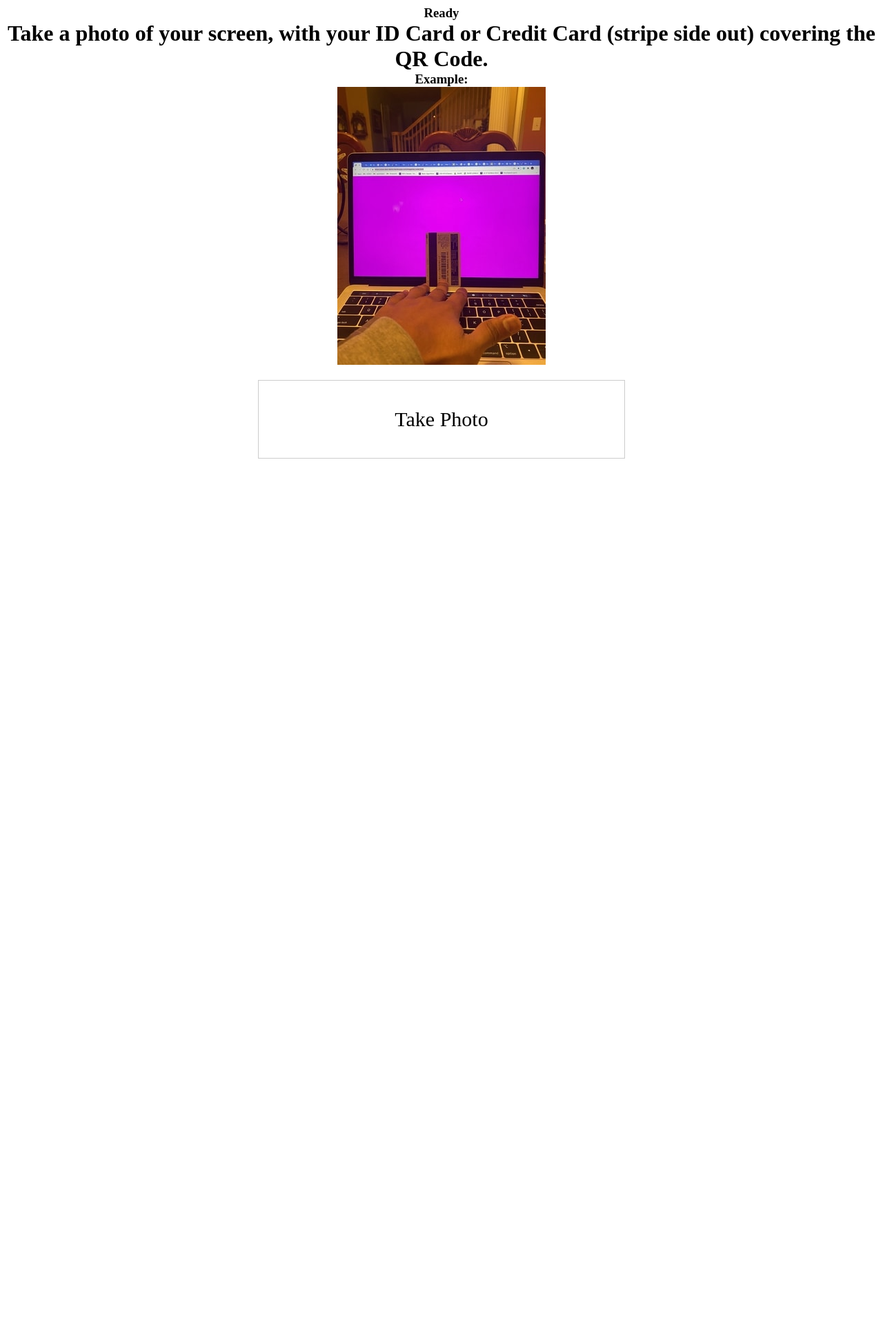
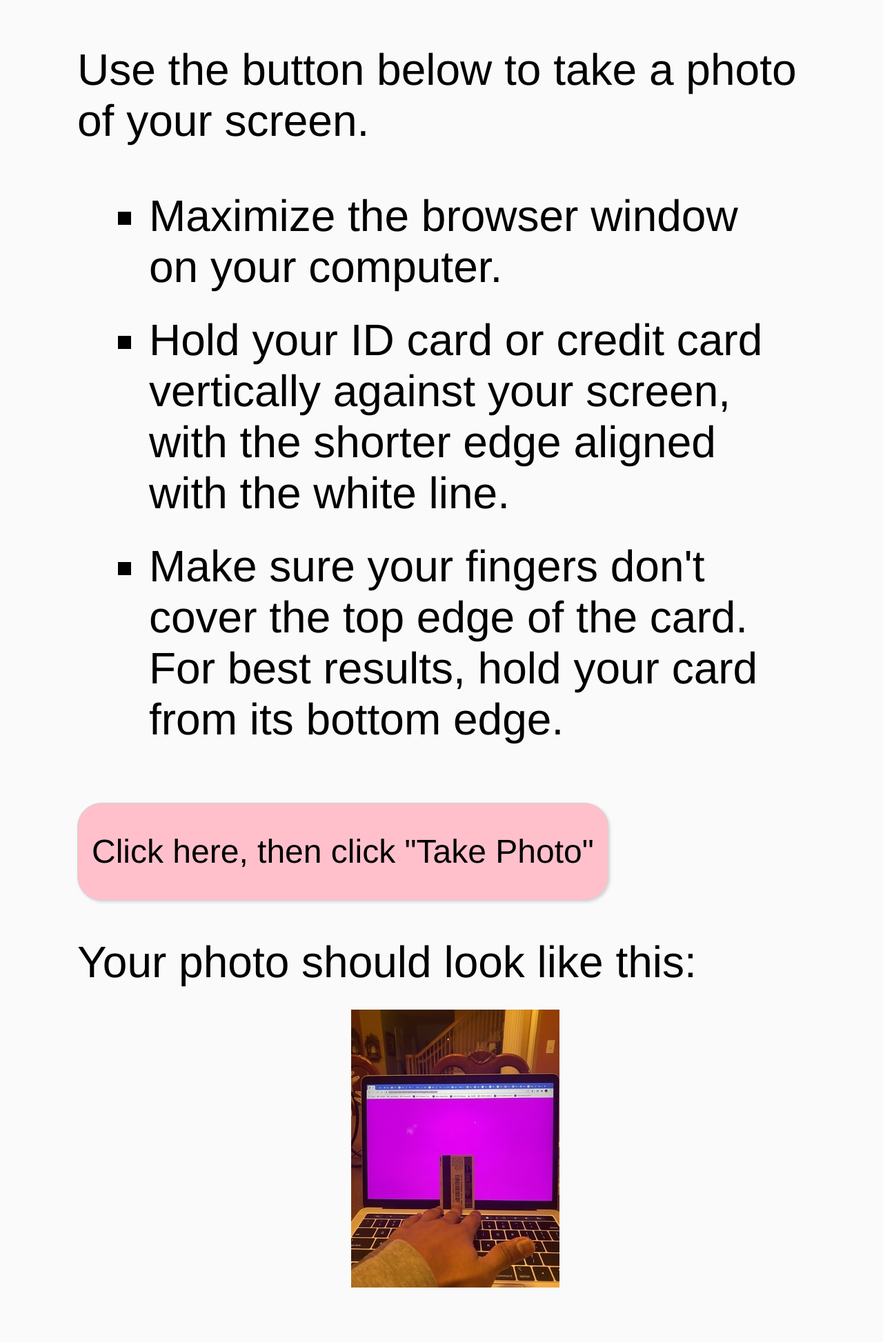
Before and after one commit to rdas1/size_dist_demo, a PHP site: page /index.html in a window 1280 px wide. Shown: the top 1946 px of the page at 69% size. Before the commit the page ends 665 px from the top, so only its background shows below. Run offline with PHP 8.4, Linux system fonts and the light colour scheme; a map, chart or similar area stays blank; some libraries are stand-ins or nearby versions.

Commit message:
updated mobile UI, added line for card placement on computer screen, began debugging distance NaN error (reporting distance calculation parameters in a browser alert)

```diff
--- a/index.html
+++ b/index.html
@@ -6,29 +6,47 @@
 	<link rel="stylesheet" href="style.css">
 </head>
 <body>
-	<h3 id="status">Loading...</h3>
-	<h1 class="instructions">Take a photo of your screen, with your ID Card or Credit Card (stripe side out) covering the QR Code.</h1>
-	<h3 class="instructions">Example:</h3>
+	<h3 id="status">Loading OpenCV...</h3>
+	<ul class="instructionsList">
+		<li style="list-style:none;"><span>Use the button below to take a photo of your screen.</span>
+			<ul class="instructionsList">
+				<li><span>Maximize the browser window on your computer.</span></li>
+				<li><span>Hold your ID card or credit card vertically against your screen, with the shorter edge aligned with the white line.</span></li>
+				<li><span>Make sure your fingers don't cover the top edge of the card. For best results, hold your card from its bottom edge.</span></li>
+			</ul>
+		</li>
+		<li style="list-style:none;">
+			<label class="custom-file-upload">
+				<input type="file" id="fileInput" name="file" accept="image/*"/>
+				Click here, then click "Take Photo"
+			</label>
+		</li>
+		<li style="list-style: none;">
+			Your photo should look like this:
+				<li style="list-style: none; text-align: center"><img id="example" src="public/example.JPG"/></li>
+		</li>
+	</ul>
+
 	<div>
 		<div class="inputoutput">
-
-			<img id="example" src="public/example.JPG"/>
 			<img id="imageSrc" style="display: none"/>
-			<br><br>
-			<label class="custom-file-upload">
-				<input type="file" id="fileInput" name="file" accept="image/*" size=60/>
-				Take Photo
-			</label>
-		</div>
-
-		<div class="inputoutput">
 			<canvas id="canvasOutput" ></canvas>
 			<canvas id="canvasOutput2" ></canvas>
 			<div class="caption"></div>
 
 		</div>
+	</div>
 
+	<div style="display:none;">
+		<h5>Results:</h5>
+		<ul>
+			<li>Screen Height:</li>
+			<li>Screen Width:</li>
+			<li>Screen Diagonal:</li>
+			<li>Viewing Distance:</li>
+		</ul>
 	</div>
+
 	<script src="https://unpkg.com/exifr@2.1.3/index.js"></script>
 	<script type="text/javascript">
 
@@ -194,7 +212,12 @@
 
 			let pointA = new cv.Point(screenBoundingRect.x, screenBoundingRect.y);
 			let pointB = new cv.Point(screenBoundingRect.x + screenBoundingRect.width, screenBoundingRect.y + screenBoundingRect.height);
+
+			let pointAA = new cv.Point(screenBoundingRect.x + (screenBoundingRect.width*0.03), screenBoundingRect.y + (screenBoundingRect.height*0.03));
+			let pointBB = new cv.Point(screenBoundingRect.x + (screenBoundingRect.width*0.5), screenBoundingRect.y + (screenBoundingRect.height*0.4));
+
 			cv.rectangle(dst, pointA, pointB, rectangleColor, 2, cv.LINE_AA, 0);
+			cv.rectangle(dst, pointAA, pointBB, contoursColor, 2, cv.LINE_AA, 0);
 
 			screenWidthPx = screenBoundingRect.width;
 			screenHeightPx = screenBoundingRect.height;
@@ -205,7 +228,7 @@
 			cv.resize(dst, dst, new cv.Size(0,0), 0.25, 0.25);
 			cv.imshow('canvasOutput', dst);
 
-			let screenCroppedRect = new cv.Rect(screenBoundingRect.width * 0.1, screenBoundingRect.height * 0.1, screenBoundingRect.width * 0.9, screenBoundingRect.height * 0.6);
+			let screenCroppedRect = new cv.Rect(screenBoundingRect.width * 0.05, screenBoundingRect.height * 0.03, screenBoundingRect.width * 0.5, screenBoundingRect.height * 0.4);
 
 			let screen = blurred.roi(screenBoundingRect);
 			screen = screen.roi(screenCroppedRect);
@@ -242,11 +265,10 @@
 			cv.imshow("canvasOutput2", dst);
 
 			cardWidthPx = cardBoundingRect.width;
+			//cardWidthPx = cardBoundingRect.height;
 			console.log("Card Width Px: ", cardWidthPx);
-			ppI = cardWidthPx/cardWidthIn;
-			ppMM = cardWidthPx/cardWidthMM;
-			//ppI = cardWidthPx/cardHeightIn;
-			//ppMM = cardWidthPx/cardHeightMM;
+			ppI = cardWidthPx/cardWidthIn; ppMM = cardWidthPx/cardWidthMM;
+			//ppI = cardWidthPx/cardHeightIn; ppMM = cardWidthPx/cardHeightMM;
 
 			screenWidthIn = screenWidthPx / ppI;
 			screenHeightIn = screenHeightPx / ppI;
@@ -260,7 +282,14 @@
 			console.log("Screen Height: " +  screenHeightIn + "in (" + screenHeightMM + "mm)");
 			console.log("Screen Diagonal: " +  screenDiagIn + "in (" + screenDiagMM + "mm)");
 
-			alert("Screen Width: " +  screenWidthIn.toFixed(2) + "in (" + screenWidthMM.toFixed(2) + "mm)\n" + "Screen Height: " +  screenHeightIn.toFixed(2) + "in (" + screenHeightMM.toFixed(2) + "mm)\n" + "Screen Diagonal: " +  screenDiagIn.toFixed(2) + "in (" + screenDiagMM.toFixed(2) + "mm)");
+			viewingDistance = getViewingDistance();
+			if (isNan(viewingDistance)) {
+				alert("Viewing distance is NaN -- parameters:\n" +
+					  "focalLength: " + focalLength + "\nscreennWidthMM: " + screenWidthMM + "\nimageWidth: " + imageWidth + "\nscreenWidthPx: " + screenWidthPx + "\nsensorWidth: " + sensorWidth
+					);
+			}
+
+			alert("Screen Width: " +  screenWidthIn.toFixed(2) + "in (" + screenWidthMM.toFixed(2) + "mm)\n" + "Screen Height: " +  screenHeightIn.toFixed(2) + "in (" + screenHeightMM.toFixed(2) + "mm)\n" + "Screen Diagonal: " +  screenDiagIn.toFixed(2) + "in (" + screenDiagMM.toFixed(2) + "mm)\n" + "Viewing Distance: " + viewingDistance.toFixed(2) + "mm");
 
 /*
 			// Now, crop screen (to avoid bezels) and look for the reference card
@@ -335,8 +364,9 @@
 
 			viewingDistance = (focalLength * screenWidthMM * imageWidth)/(screenWidthPx * sensorWidth);
 			console.log("Viewing distance: ", viewingDistance);
+			return viewingDistance;
 			// document.getElementById("status").innerText = viewingDistance.toString();
-			alert("Viewing distance: " + viewingDistance + "mm");
+			//alert("Viewing distance: " + viewingDistance + "mm");
 		}
 
 		function gammaCorrect(image, gamma) {
@@ -402,7 +432,7 @@
 
 
 		function onOpenCvReady() {
-		  document.getElementById('status').innerHTML = 'Ready';
+		  document.getElementById('status').style = 'display: none';
 		}
 	</script>
 	<script async src="https://docs.opencv.org/master/opencv.js" onload="onOpenCvReady();" type="text/javascript"></script>
--- a/style.css
+++ b/style.css
@@ -1,9 +1,29 @@
-.instructions {
-	margin: auto;
+body
+{
+    font-family: 'Helvetica', 'Arial', sans-serif;
+    background-color: #FAFAFA;
+    font-size: 4em;
+
+}
+
+.instructionsList {
+	margin: 1em;
+	list-style-type:square;
+}
+
+.instructionsList label {
+	margin: 20px 0;
 	text-align: center;
 }
 
-.inputoutput {
+.instructionsList li {
+    margin-top: 0.5em;
+    margin-bottom: 0.5em;
+}
+
+
+
+.inputoutput, .photoButton {
 	margin: auto;
 	text-align: center;
 }
@@ -18,16 +38,23 @@ input[type="file"] {
 }
 
 .custom-file-upload {
-    border: 1px solid #ccc;
+	text-align: center;
+	background-color: pink;
+	color: black;
+    border: 1px solid #d3d3d3;
+    border-radius: 35px;
     display: inline-block;
-    padding: 6px 12px;
+    padding: 20px 20px;
     cursor: pointer;
     display: inline-block;
-    font-size: 30px;
-    width: 40%;
-	height: 100px;
+    font-size: 3rem;
+    min-width: 30rem;
+	min-height: 5rem;
 	line-height: 100px;
 	text-align: center;
+    -webkit-box-shadow: 2px 2px 4px #d3d3d3;
+    -moz-box-shadow: 2px 2px 4px #d3d3d3;
+    box-shadow: 2px 2px 4px #d3d3d3;
 }
 /*
 img {
```
Also changed, not shown: magenta_code.html (+6 -1 lines).
